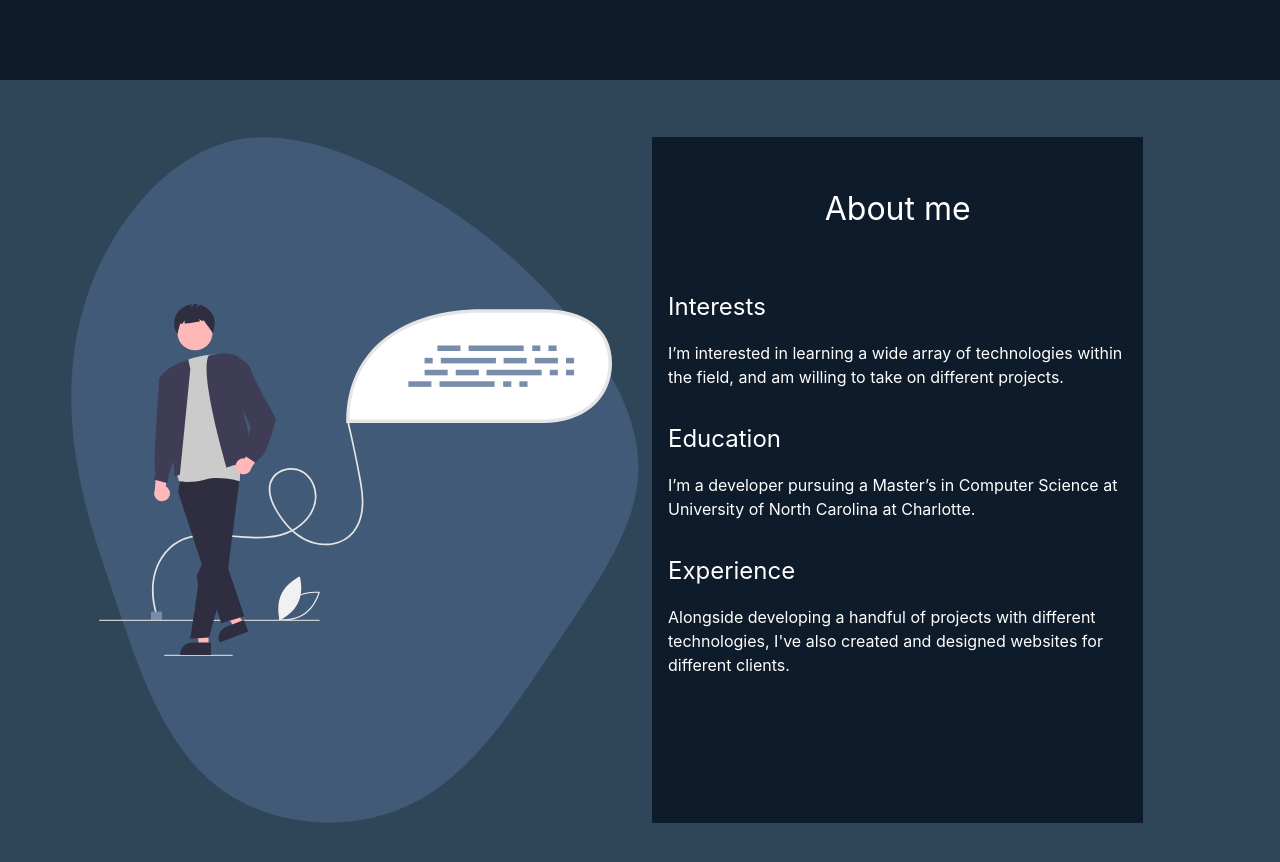
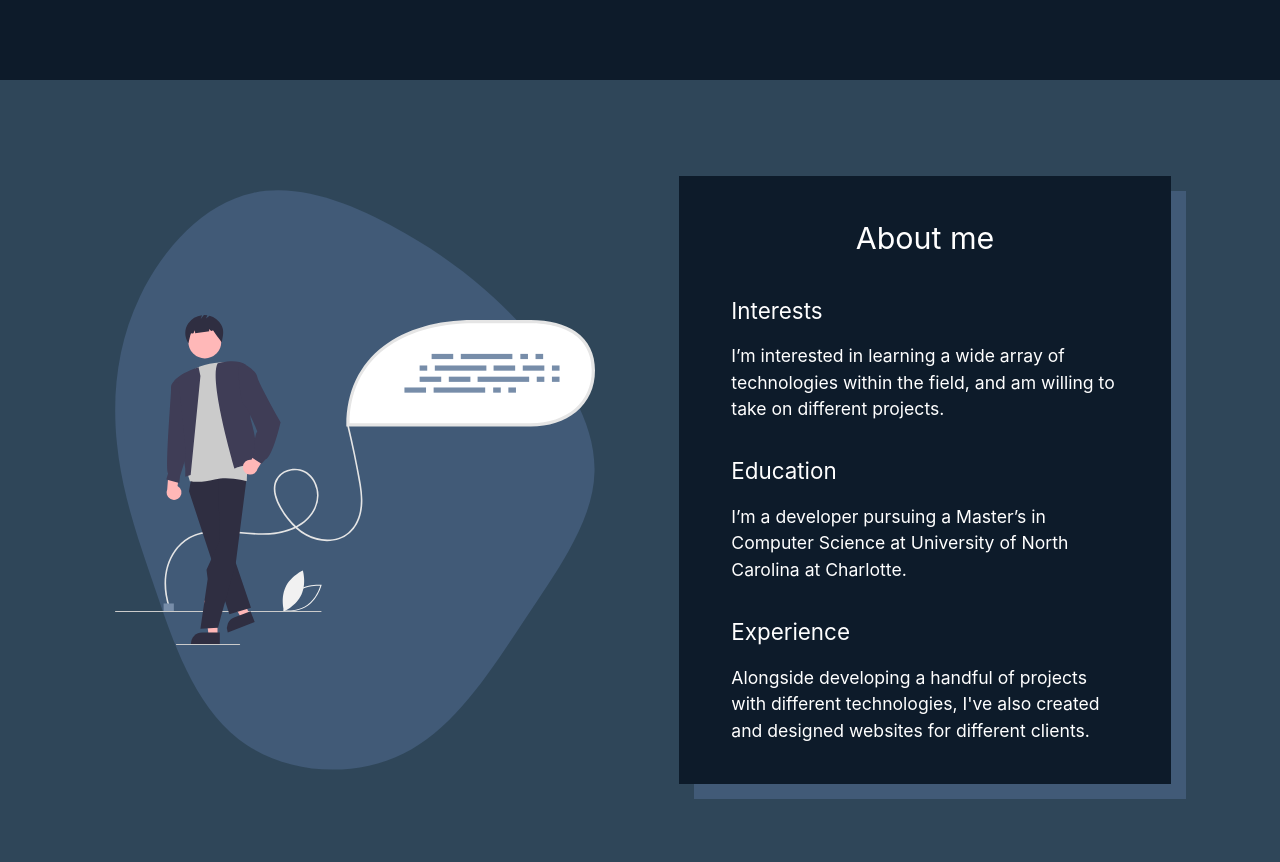
Before and after one commit to rmbass3/portfolio, a React (Create React App) app in the folder portfolio/: page / in a window 1280 px wide. Shown: the part 720-1582 px from the top of the page. Built offline with nearby package versions, Linux system fonts and the light colour scheme.

Commit message:
Added responsive about page

```diff
--- a/portfolio/src/components/About.js
+++ b/portfolio/src/components/About.js
@@ -15,25 +15,25 @@ function About(props) {
             <img className="code-svg position-absolute" src={code} alt="code"/>
             <img className="about-blob" src={aboutBlob} alt="aboutBlob"/>
           </Col>
-          <Col className="about-text-col d-flex position-relative" xs={{ span:12, order:1 }} md={{ span:6, order:12 }}>
-            <div className="about-inner-text-col d-flex flex-column justify-content-start">
-              <p className="about-title text-white text-center my-5">About me</p>
+          <Col className="about-text-col d-flex position-relative justify-content-center mt-5 mt-md-0" xs={{ span:12, order:1 }} md={{ span:6, order:12 }}>
+            <div className="about-inner-text-col d-flex flex-column justify-content-start px-1 px-md-5 py-2 py-md-3">
+              <p className="about-title text-white text-center my-3 my-md-4">About me</p>
               <div className="about-paragraph">
-                <div className="about-paragraph-section text-white px-3 py-2">
+                <div className="about-paragraph-section text-white px-3 px-md-1 py-1 py-md-2">
                   <p className="about-paragraph-title">Interests</p>
                   <p className="about-paragraph-text">
                   I’m interested in learning a wide array of technologies within the field,
                   and am willing to take on different projects.
                   </p>
                 </div>
-                <div className="about-paragraph-section text-white px-3 py-2">
+                <div className="about-paragraph-section text-white px-3 px-md-1 py-1 py-md-2">
                   <p className="about-paragraph-title">Education</p>
                   <p className="about-paragraph-text">
                     I’m a developer pursuing a Master’s in
                     Computer Science at University of North Carolina at Charlotte.
                   </p>
                 </div>
-                <div className="about-paragraph-section text-white px-3 py-2">
+                <div className="about-paragraph-section text-white px-3 px-md-1 py-1 py-md-2">
                   <p className="about-paragraph-title">Experience</p>
                   <p className="about-paragraph-text">
                     Alongside developing a handful of projects with different technologies,
--- a/portfolio/src/css/About.css
+++ b/portfolio/src/css/About.css
@@ -3,21 +3,34 @@
   background-color: var(--blue);
 }
 
-.code-svg {
-  width: 90%;
+.about-img-col, .about-text-col, .code-svg, .about-blob, .about-title, .about-paragraph-title, .about-paragraph-text {
+  transition-duration: 0.4s;
 }
 
 .about-inner-text-col {
   background-color: var(--dark-blue);
+  box-shadow: 15px 15px 0px 0px var(--ocean);
   width: 90%;
 }
 
+.code-svg {
+  width: 18rem;
+}
+
+.about-blob {
+  width: 18rem;
+}
+
 .about-title {
-  font-size: 2rem;
+  font-size: 1.5rem;
 }
 
 .about-paragraph-title {
-  font-size: 1.5rem;
+  font-size: 1rem;
+}
+
+.about-paragraph-text {
+  font-size: 0.7rem;
 }
 
 /* // X-Small devices (portrait phones, less than 576px)
@@ -25,25 +38,115 @@
 
 // Small devices (landscape phones, 576px and up) */
 @media only screen and (min-width: 576px) {
+  .code-svg {
+    width: 18rem;
+  }
 
+  .about-blob {
+    width: 18rem;
+  }
+
+  .about-title {
+    font-size: 1.6rem;
+  }
+
+  .about-paragraph-title {
+    font-size: 1.1rem;
+  }
+
+  .about-paragraph-text {
+    font-size: 0.8rem;
+  }
 }
 
 /* // Medium devices (tablets, 768px and up) */
 @media only screen and (min-width: 768px) {
+  .code-svg {
+    width: 20rem;
+  }
 
+  .about-blob {
+    width: 20rem;
+  }
+
+  .about-title {
+    font-size: 1.6rem;
+  }
+
+  .about-paragraph-title {
+    font-size: 1.1rem;
+  }
+
+  .about-paragraph-text {
+    font-size: 0.8rem;
+  }
 }
 
 /* // Large devices (desktops, 992px and up) */
 @media only screen and (min-width: 992px) {
+  .code-svg {
+    width: 24rem;
+  }
 
+  .about-blob {
+    width: 24rem;
+  }
+
+  .about-title {
+    font-size: 1.8rem;
+  }
+
+  .about-paragraph-title {
+    font-size: 1.3rem;
+  }
+
+  .about-paragraph-text {
+    font-size: 1rem;
+  }
 }
 
 /* // X-Large devices (large desktops, 1200px and up) */
 @media only screen and (min-width: 1200px) {
+  .code-svg {
+    width: 30rem;
+  }
 
+  .about-blob {
+    width: 30rem;
+  }
+
+  .about-title {
+    font-size: 1.9rem;
+  }
+
+  .about-paragraph-title {
+    font-size: 1.4rem;
+  }
+
+  .about-paragraph-text {
+    font-size: 1.1rem;
+  }
 }
 
 /* // XX-Large devices (larger desktops, 1400px and up) */
 @media only screen and (min-width: 1400px) {
+  .code-svg {
+    width: 35rem;
+  }
 
+  .about-blob {
+    width: 33rem;
+  }
+
+  .about-title {
+    font-size: 2rem;
+  }
+
+  .about-paragraph-title {
+    font-size: 1.5rem;
+  }
+
+  .about-paragraph-text {
+    font-size: 1.2rem;
+  }
 }
```
